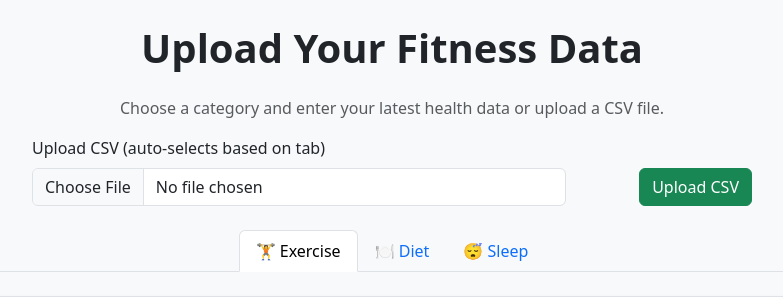
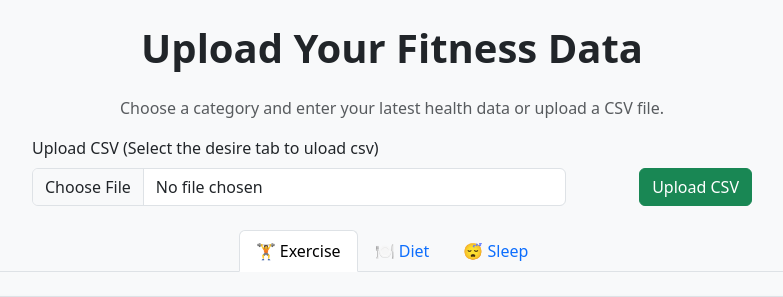
Before and after one commit to harshit-3/CITS_5505_Group_25, a Flask app: page /upload in a window 1280 px wide. Shown: the part 62-359 px from the top of the page, without its empty margins (248-1031 px from the left). Run offline with Flask 3, Linux system fonts and the light colour scheme; a user stored in the database is signed in.

Commit message:
better understanding for csv upload

```diff
--- a/app/templates/upload.html
+++ b/app/templates/upload.html
@@ -30,7 +30,7 @@
         <div class="row justify-content-center mb-2 align-items-end">
             <!-- File Input -->
             <div class="col-md-6">
-                <label class="form-label">Upload CSV (auto-selects based on tab)</label>
+                <label class="form-label">Upload CSV (Select the desire tab to uload csv)</label>
                 <input type="file" name="csv_file" class="form-control" accept=".csv" required>
             </div>
             <!-- Submit Button -->
```
Also changed, not shown: instance/tracker.db.
